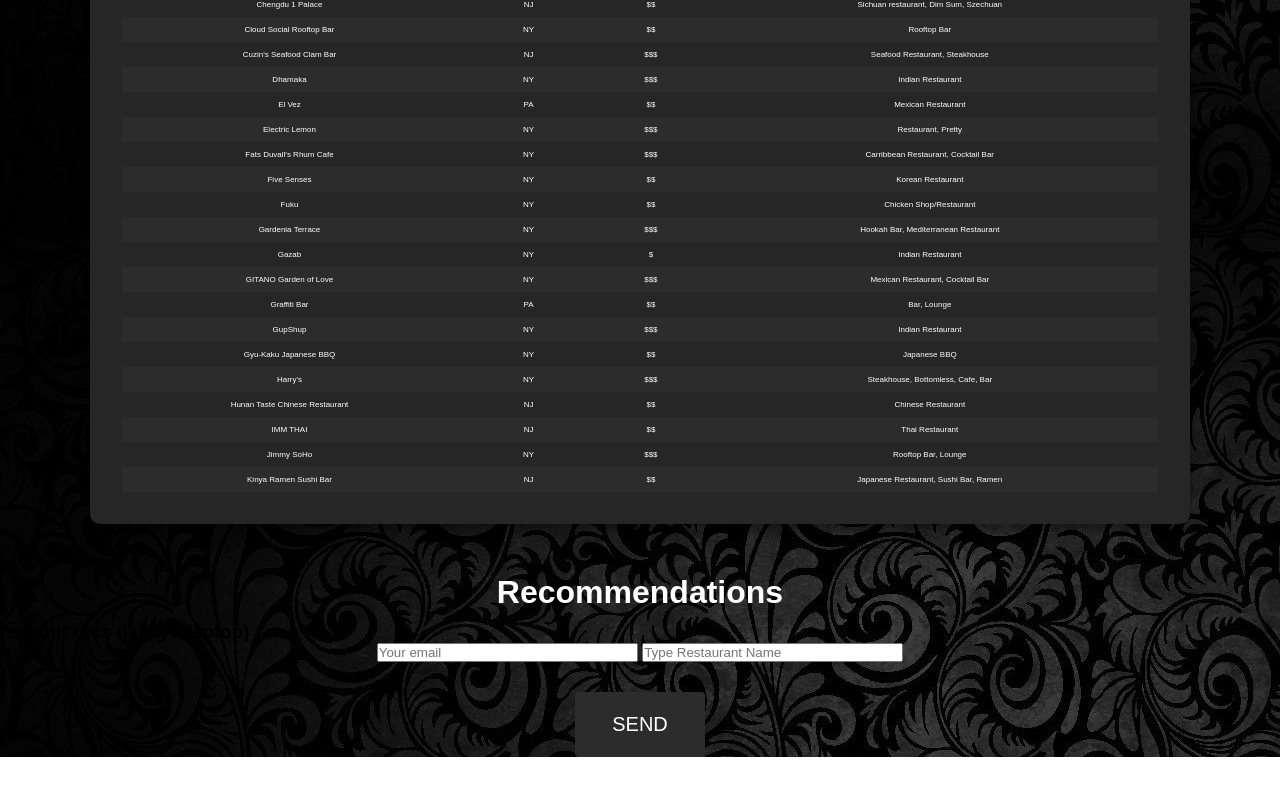
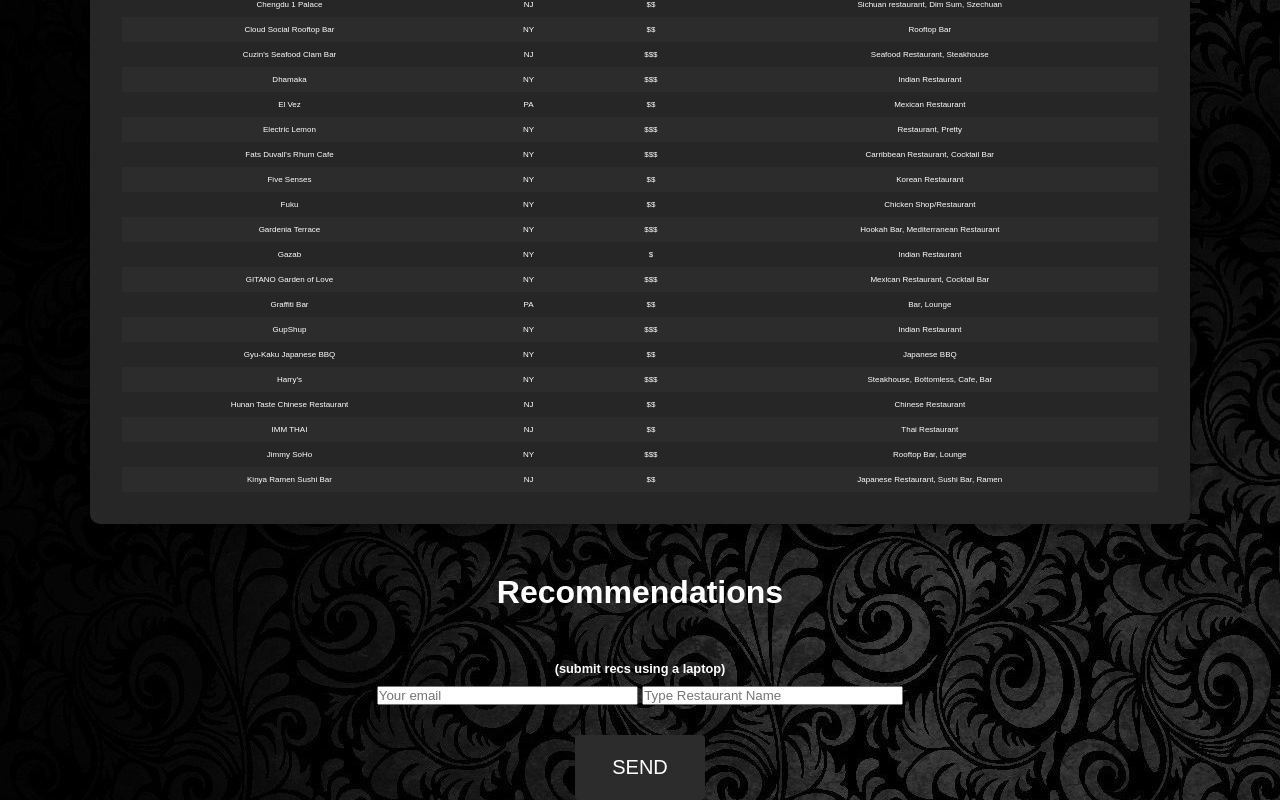
Before and after one commit to therajpatel/restaurants, a plain HTML site: page index.html in a window 1280 px wide. Shown: the part 842-1642 px from the top of the page. Before the commit the page ends 1599 px from the top, so only its background shows below. Drawn offline with Linux system fonts and the light colour scheme.

Commit message:
Update style.css

```diff
--- a/style.css
+++ b/style.css
@@ -33,6 +33,15 @@ h2{
     margin: 50px 0;
     margin-bottom: 10px;
     font-size: 2rem;
+    /* title */
+    color: white;
+}
+
+h3{
+    text-align: center;
+    margin: 50px 0;
+    margin-bottom: 10px;
+    font-size: 0.8rem;
     /* title */
     color: white;
 }
```
